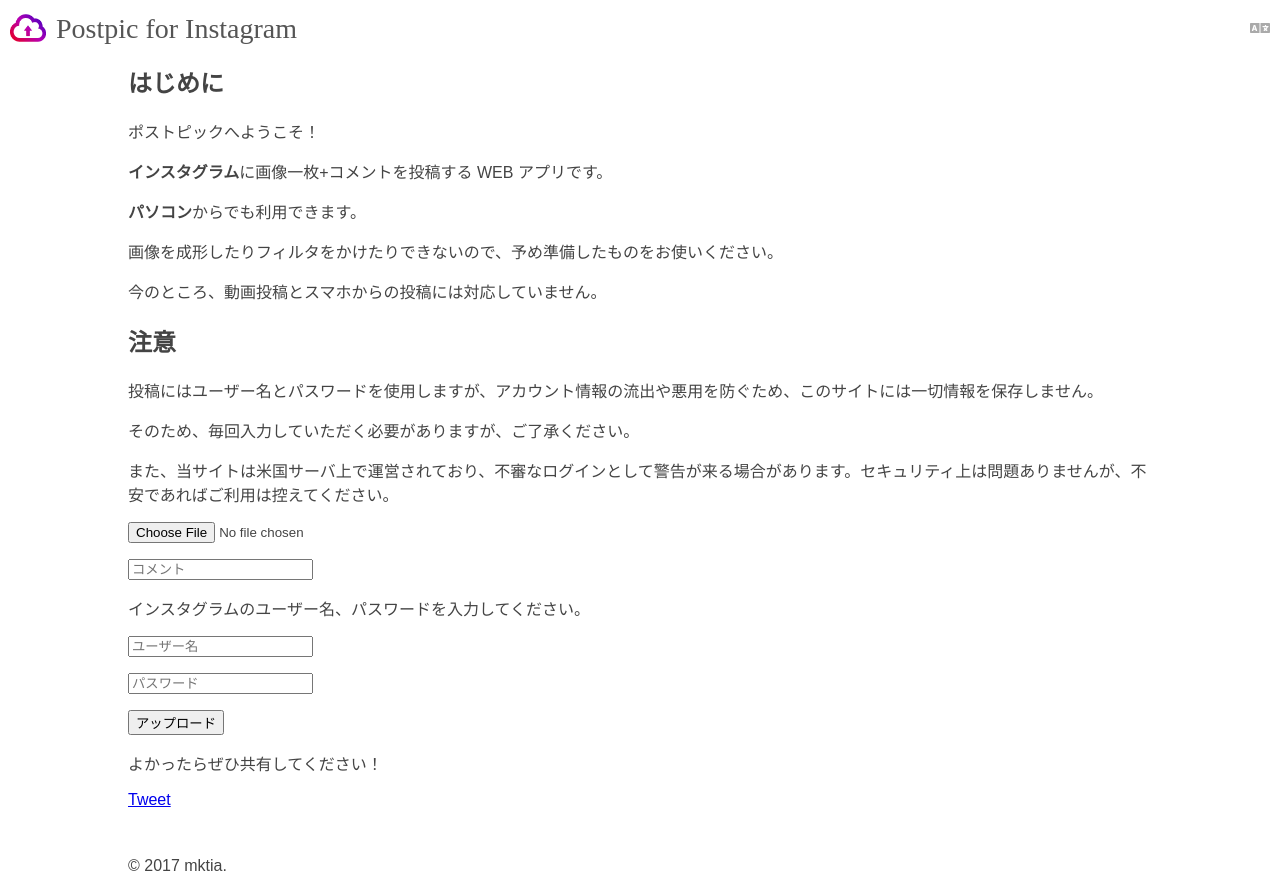
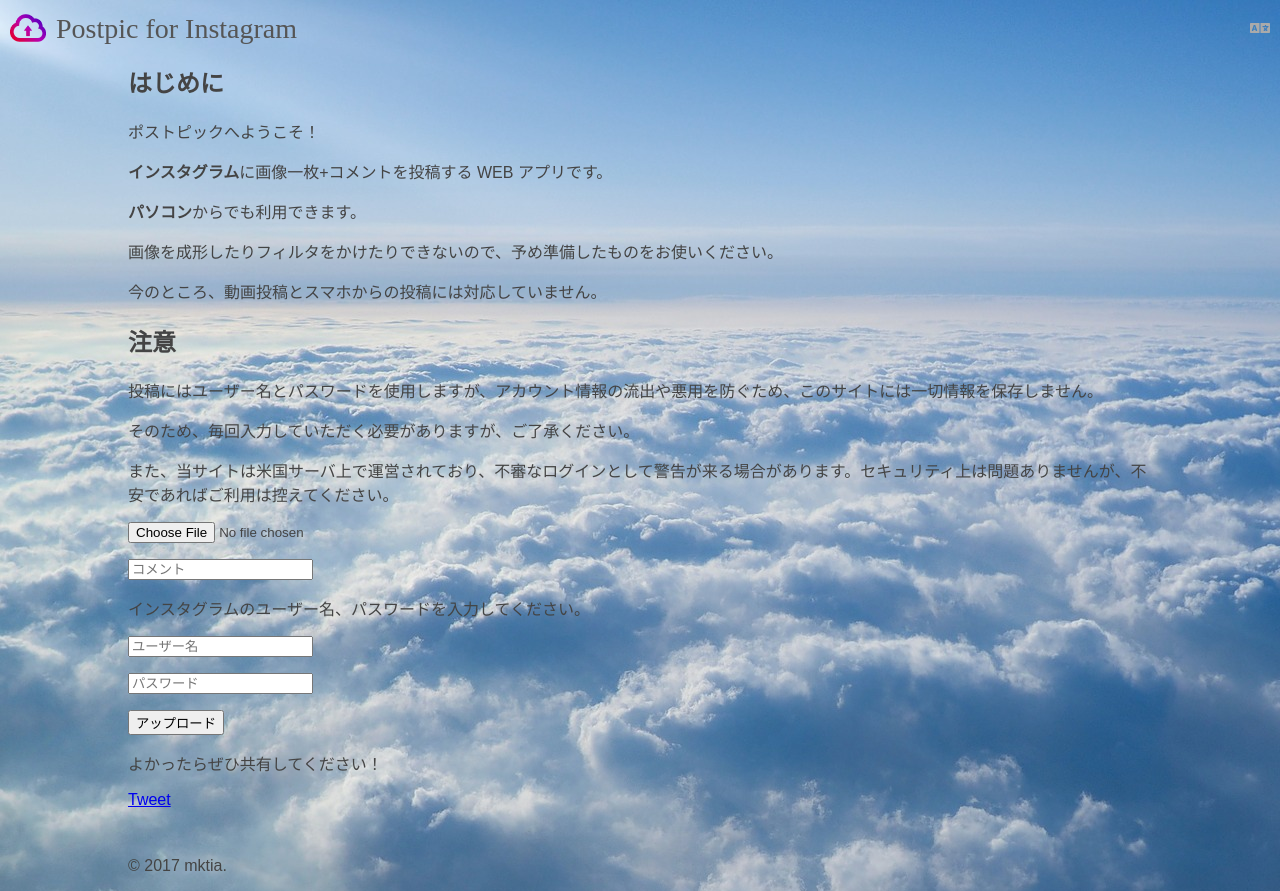
Before and after one commit to mktia/postpic, a Flask app: page / in a window 1280 px wide. Run offline with Flask 2, Linux system fonts and the light colour scheme; some libraries are stand-ins or nearby versions; some web fonts are replaced.

Commit message:
set background image

```diff
--- a/static/style.css
+++ b/static/style.css
@@ -1,4 +1,5 @@
 body {
+  background-image: url("sky.jpg");
   color: #444;
   font-family: 'Yu Gothic', 'Hiragino Kaku Gothic ProN', 'HiraKakuProN-W3', 'Meiryo', sans-serif;
   margin: 0;
```
Also changed, not shown: static/sky.jpg (added).
